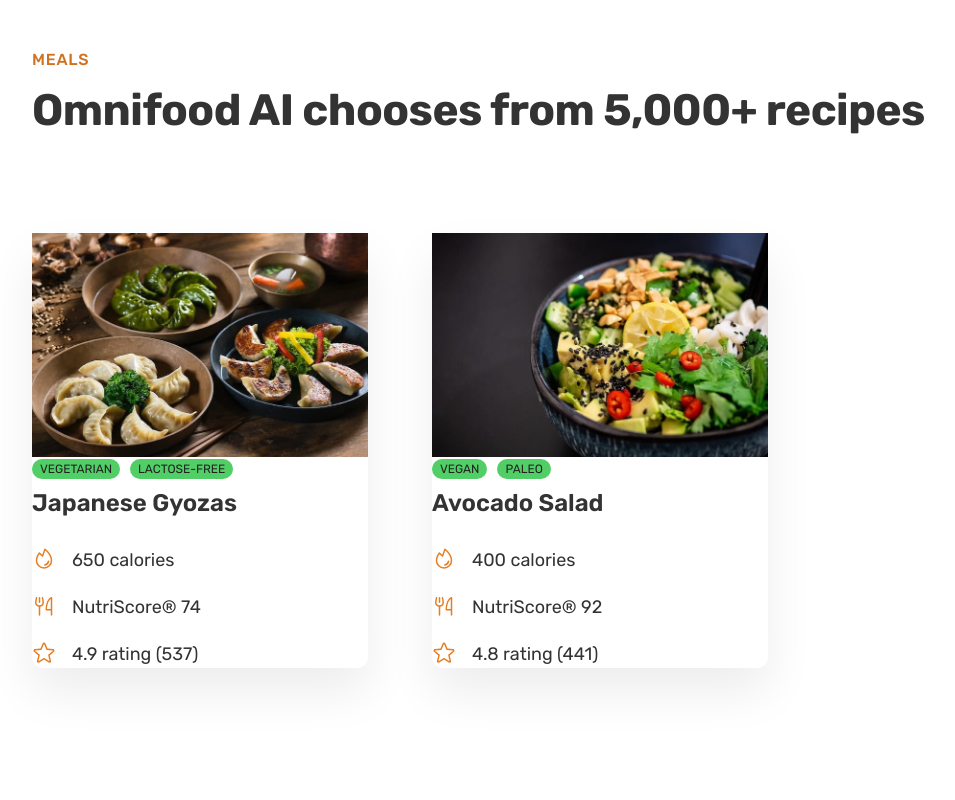
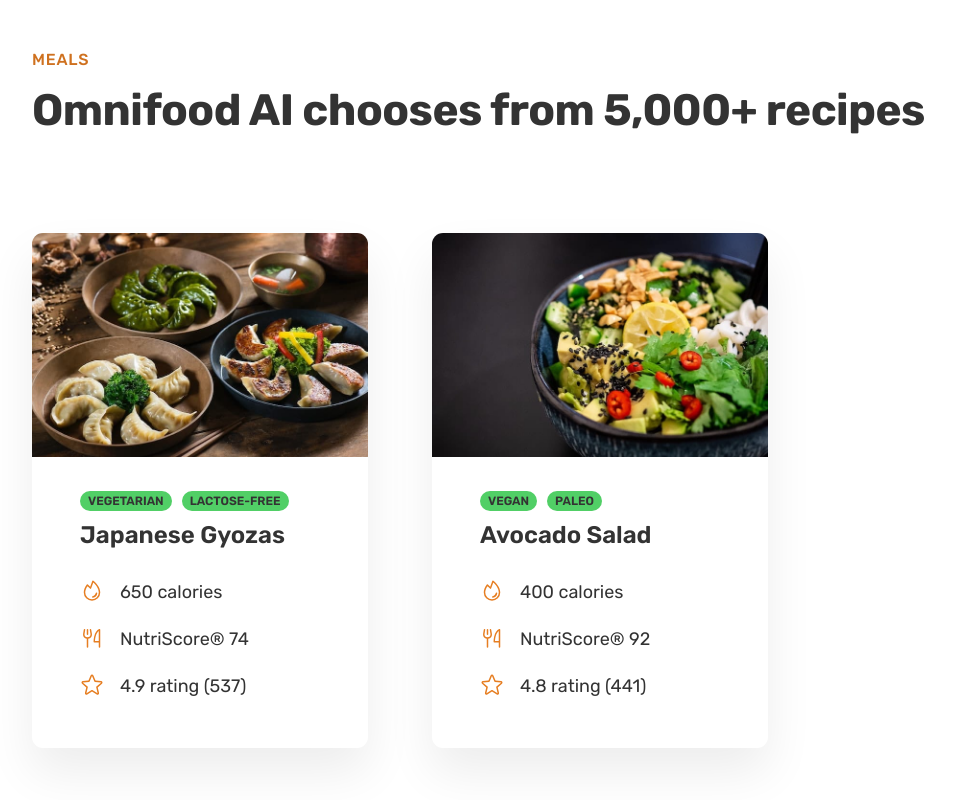
Before and after one commit to VanessaKasminoff/Omnifood, a React (Vite) app: page / in a window 1280 px wide. Shown: the part 2657-3457 px from the top of the page, without its empty margins (40-995 px from the left). Before the commit the page ends 3421 px from the top, so only its background shows below. Built offline with nearby package versions, Linux system fonts and the light colour scheme.

Commit message:
styled meal card

```diff
--- a/src/assets/css/App.css
+++ b/src/assets/css/App.css
@@ -393,6 +393,11 @@ body {
 .meal-card {
   box-shadow: 0 2.4rem 4.8rem rgba(0, 0, 0, 0.075);
   border-radius: 1.1rem;
+  overflow: hidden;
+}
+
+.meal-content {
+  padding: 3.2rem 4.8rem 4.8rem 4.8rem;
 }
 
 .meal-img {
@@ -411,8 +416,9 @@ body {
   font-size: 1.2rem;
   text-transform: uppercase;
   background-color: #51cf66;
-  color: #222;
+  color: #333;
   border-radius: 100px;
+  font-weight: 600;
 }
 
 .meal-title {
--- a/src/components/Meal.jsx
+++ b/src/components/Meal.jsx
@@ -15,6 +15,7 @@ const MealCard = ({
   return (
     <div className="meal-card">
       <img className="meal-img" src={imgSrc} alt={imgAlt} />
+      <div className="meal-content">
         <div className="meal-tags">
           <span className="tag">{tag}</span>
           <span className="tag">{tag2}</span>
@@ -41,6 +42,7 @@ const MealCard = ({
           </li>
         </ul>
       </div>
+    </div>
   );
 };
 
```
Lines whose indentation alone changed are shown as unchanged.
